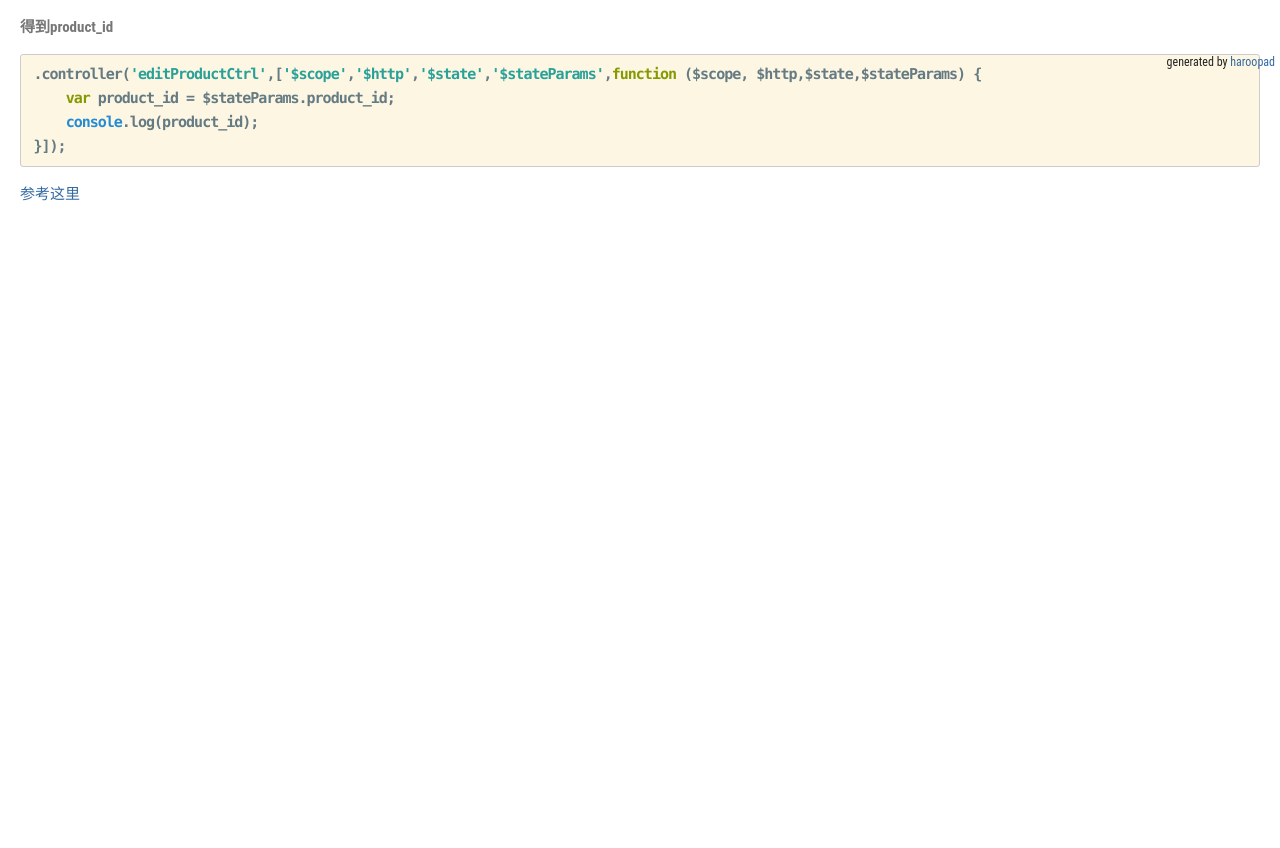
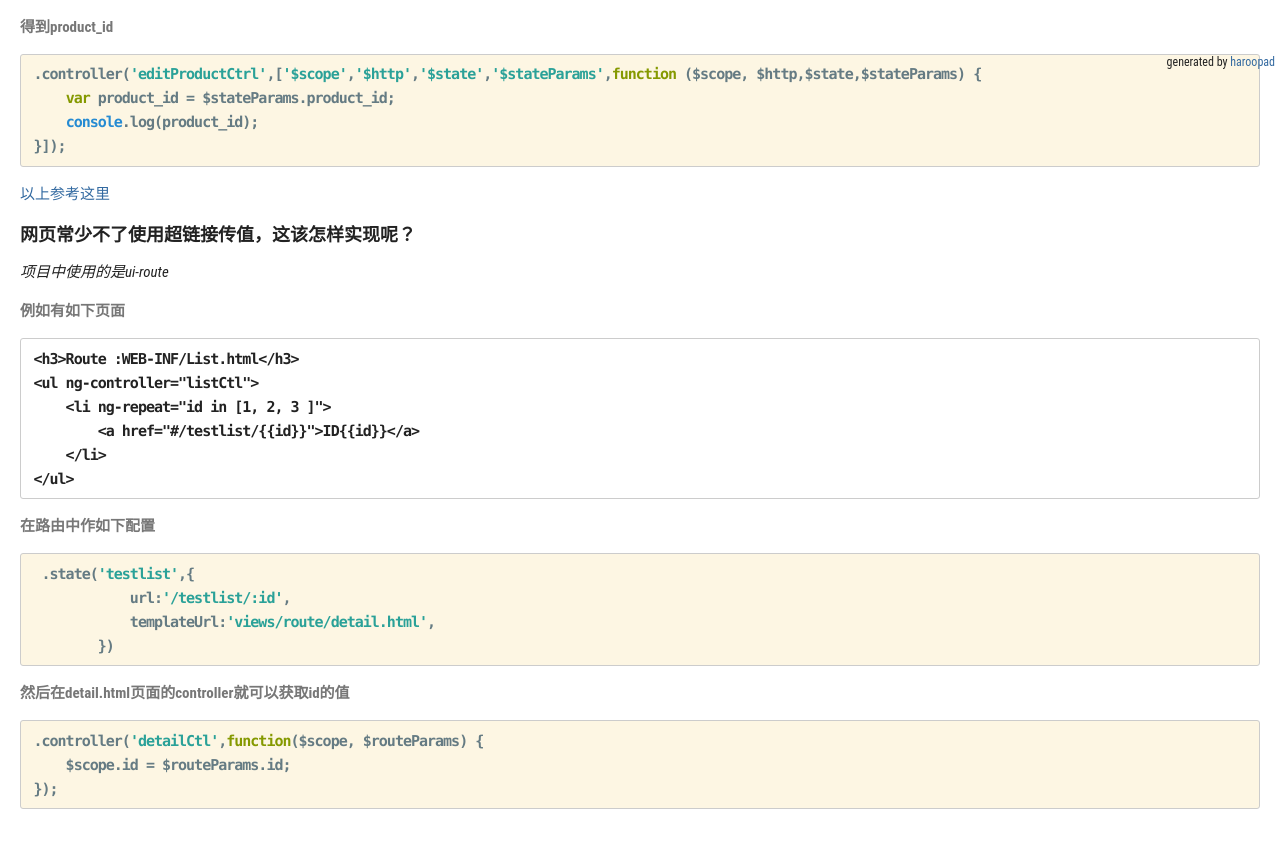
Before and after one commit to dechangwang/dechangwang.github.io, a plain HTML site: page views/angularjs.html in a window 1280 px wide. Shown: the part 727-1575 px from the top of the page. Before the commit the page ends 974 px from the top, so only its background shows below. Drawn offline with Linux system fonts and the light colour scheme.

Commit message:
add href to  implement pass value

```diff
--- a/views/angularjs.html
+++ b/views/angularjs.html
@@ -2,7 +2,7 @@
 <html>
 <head>
   <meta http-equiv="Content-Type" content="text/html; charset=UTF-8" />
-  <title>angularjs页面传参.html</title>
+  <title>angularjs页面传参</title>
   <meta name="generator" content="Haroopad 0.13.1" />
   <meta name="viewport" content="width=device-width, initial-scale=1.0">
 
@@ -51,7 +51,33 @@
     <span class="hljs-keyword">var</span> product_id = $stateParams.product_id;
     <span class="hljs-built_in">console</span>.log(product_id);
 }]);
-</code></pre><p><a href="https://www.zhihu.com/question/33565135">参考这里</a></p>
+</code></pre><p><a href="https://www.zhihu.com/question/33565135">以上参考这里</a></p><h5 id="网页常少不了使用超链接传值，这该怎样实现呢？"><a name="网页常少不了使用超链接传值，这该怎样实现呢？" href="#网页常少不了使用超链接传值，这该怎样实现呢？"></a>网页常少不了使用超链接传值，这该怎样实现呢？</h5><p><em>项目中使用的是ui-route</em></p><h6 id="例如有如下页面"><a name="例如有如下页面" href="#例如有如下页面"></a>例如有如下页面</h6><pre><code class="html" data-origin="<pre><code class=&quot;html&quot;>&amp;lt;h3&amp;gt;Route :WEB-INF/List.html&amp;lt;/h3&amp;gt;
+&amp;lt;ul ng-controller=&quot;listCtl&quot;&amp;gt;
+    &amp;lt;li ng-repeat=&quot;id in [1, 2, 3 ]&quot;&amp;gt;
+        &amp;lt;a href=&quot;#/testlist/{{id}}&quot;&amp;gt;ID{{id}}&amp;lt;/a&amp;gt;
+    &amp;lt;/li&amp;gt;
+&amp;lt;/ul&amp;gt;
+</code></pre>">&lt;h3&gt;Route :WEB-INF/List.html&lt;/h3&gt;
+&lt;ul ng-controller="listCtl"&gt;
+    &lt;li ng-repeat="id in [1, 2, 3 ]"&gt;
+        &lt;a href="#/testlist/{{id}}"&gt;ID{{id}}&lt;/a&gt;
+    &lt;/li&gt;
+&lt;/ul&gt;
+</code></pre><h6 id="在路由中作如下配置"><a name="在路由中作如下配置" href="#在路由中作如下配置"></a>在路由中作如下配置</h6><pre class="javascript hljs"><code class="JavaScript" data-origin="<pre><code class=&quot;JavaScript&quot;> .state('testlist',{
+            url:'/testlist/:id',
+            templateUrl:'views/route/detail.html',
+        })
+</code></pre>"> .state(<span class="hljs-string">'testlist'</span>,{
+            url:<span class="hljs-string">'/testlist/:id'</span>,
+            templateUrl:<span class="hljs-string">'views/route/detail.html'</span>,
+        })
+</code></pre><h6 id="然后在detail.html页面的controller就可以获取id的值"><a name="然后在detail.html页面的controller就可以获取id的值" href="#然后在detail.html页面的controller就可以获取id的值"></a>然后在detail.html页面的controller就可以获取id的值</h6><pre class="javascript hljs"><code class="javascript" data-origin="<pre><code class=&quot;javascript&quot;>.controller('detailCtl',function($scope, $routeParams) {
+    $scope.id = $routeParams.id;
+});
+</code></pre>">.controller(<span class="hljs-string">'detailCtl'</span>,<span class="hljs-function"><span class="hljs-keyword">function</span><span class="hljs-params">($scope, $routeParams)</span> </span>{
+    $scope.id = $routeParams.id;
+});
+</code></pre>
 
 <footer style="position:fixed; font-size:.8em; text-align:right; bottom:0px; margin-left:-25px; height:20px; width:100%;">generated by <a href="http://pad.haroopress.com" target="_blank">haroopad</a></footer>
 </body>
```
